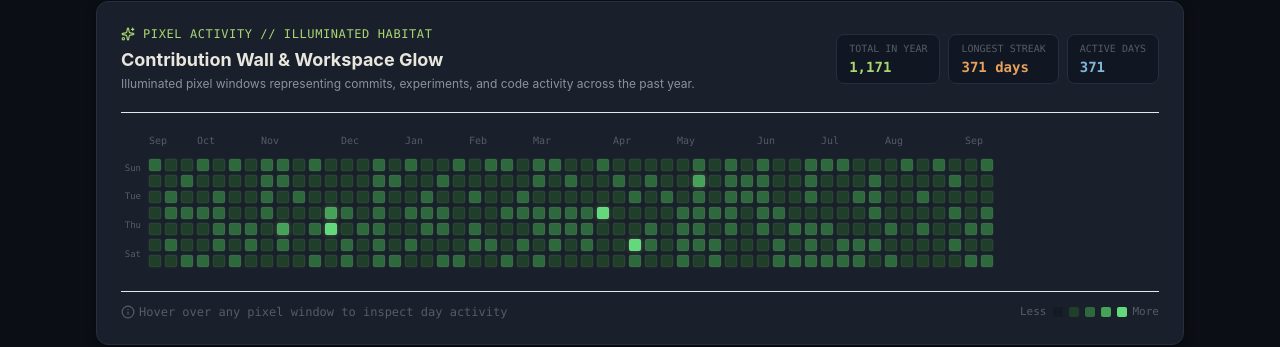
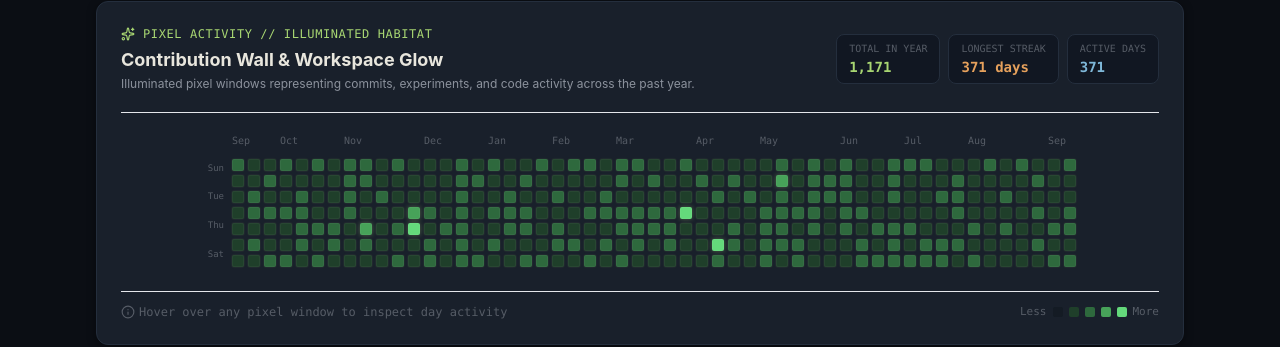
Before and after one commit to Huzbi-crypto/Huzefa-Portfolio, a Next.js app: page /github in a window 1280 px wide. Shown: the part 800-1147 px from the top of the page. Built offline with nearby package versions, Linux system fonts and the light colour scheme; no server answers.

Commit message:
Center contribution chart horizontally to eliminate asymmetrical right space

```diff
--- a/src/components/github/ContributionWall.tsx
+++ b/src/components/github/ContributionWall.tsx
@@ -215,8 +215,8 @@
       </div>
 
       {/* Contribution Grid Container with Horizontal Scroll */}
-      <div className="relative overflow-x-auto pb-2 scrollbar-thin">
-        <div className="inline-block min-w-[760px]">
+      <div className="relative overflow-x-auto pb-2 scrollbar-thin flex">
+        <div className="my-0 mx-auto min-w-max">
           {/* Month Labels */}
           <div className="relative h-5 mb-1.5 ml-7 text-[10px] font-mono text-fg-subtle select-none">
             {monthLabels.map((lbl, idx) => (
```
